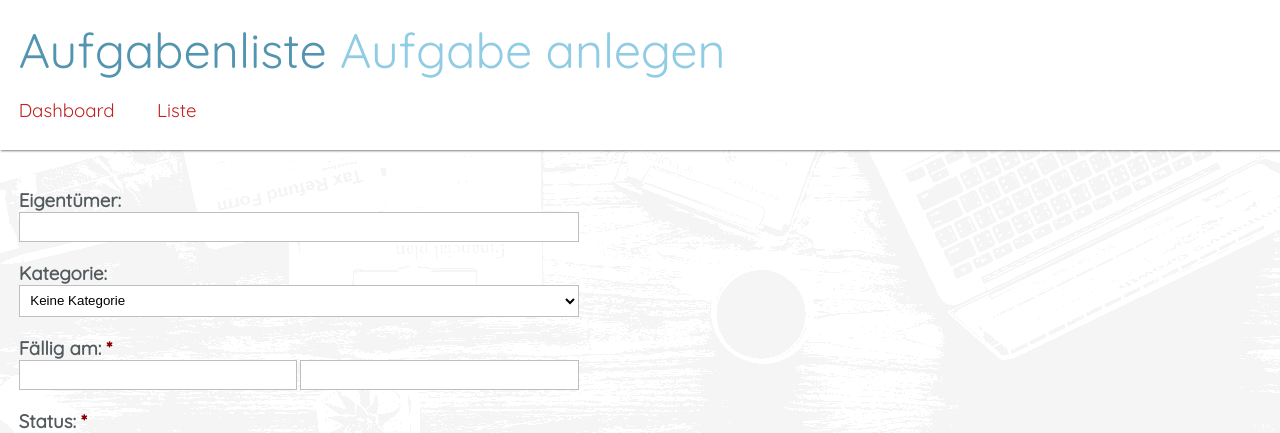
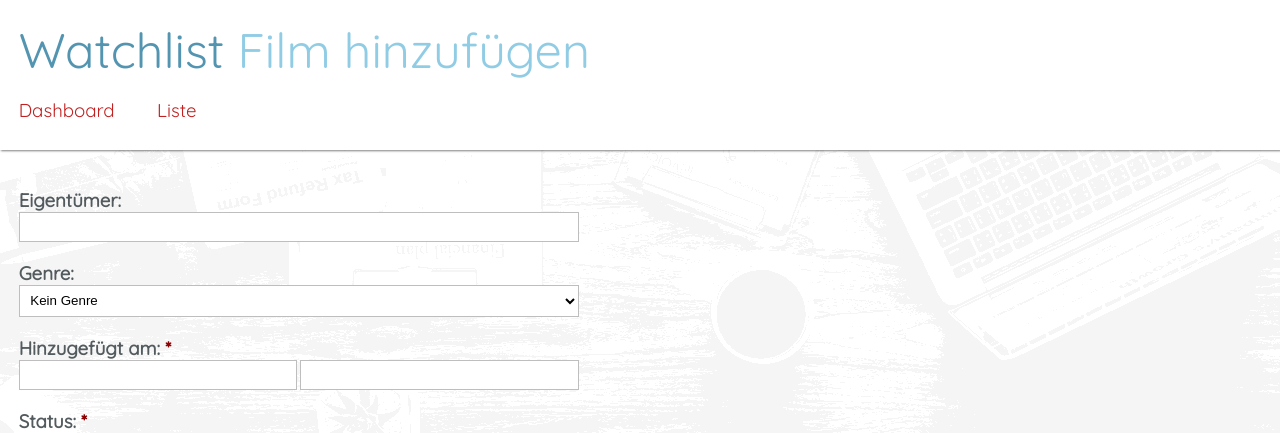
Before and after one commit to basti1499/myWatchlist, a Java web app: template src/main/webapp/WEB-INF/tasks/task_edit.jsp in a window 1280 px wide. Shown: the top 433 px of the page. Run offline with Tomcat 11, a stand-in JSP engine, Linux system fonts and the light colour scheme; the template is opened without the code that fills it, so the values that code supplies are empty.

Commit message:
Läuft. Änderungen in den JSP --> Elemente umbenannt.

```diff
--- a/src/main/webapp/WEB-INF/dashboard/dashboard.jsp
+++ b/src/main/webapp/WEB-INF/dashboard/dashboard.jsp
@@ -24,11 +24,11 @@
 
     <jsp:attribute name="menu">
         <div class="menuitem">
-            <a href="<c:url value="/app/tasks/list/"/>">Liste</a>
+            <a href="<c:url value="/app/tasks/list/"/>">Watchlist</a>
         </div>
 
         <div class="menuitem">
-            <a href="<c:url value="/app/tasks/task/new/"/>">Aufgabe anlegen</a>
+            <a href="<c:url value="/app/tasks/task/new/"/>">Film anlegen</a>
         </div>
 
         <div class="menuitem">
--- a/src/main/webapp/WEB-INF/tags/templates/base.tag
+++ b/src/main/webapp/WEB-INF/tags/templates/base.tag
@@ -22,7 +22,7 @@
     <head>
         <meta charset="utf-8" />
 
-        <title>Aufgabenliste: ${title}</title>
+        <title>Watchlist: ${title}</title>
 
         <!-- https://pixabay.com/de/flach-design-symbol-icon-www-2126884/ -->
         <link rel="shortcut icon" href="<c:url value="/img/favicon.png"/>">
@@ -39,7 +39,7 @@
             <%-- Titelzeile --%>
             <div id="titlebar">
                 <div class="appname">
-                    Aufgabenliste
+                    Watchlist
                 </div>
                 <div class="content">
                     ${title}
--- a/src/main/webapp/WEB-INF/tasks/task_edit.jsp
+++ b/src/main/webapp/WEB-INF/tasks/task_edit.jsp
@@ -17,10 +17,10 @@
     <jsp:attribute name="title">
         <c:choose>
             <c:when test="${edit}">
-                Aufgabe bearbeiten
+                Film bearbeiten
             </c:when>
             <c:otherwise>
-                Aufgabe anlegen
+                Film hinzufügen
             </c:otherwise>
         </c:choose>
     </jsp:attribute>
@@ -51,10 +51,10 @@
                     <input type="text" name="task_owner" value="${task_form.values["task_owner"][0]}" readonly="readonly">
                 </div>
 
-                <label for="task_category">Kategorie:</label>
+                <label for="task_category">Genre:</label>
                 <div class="side-by-side">
                     <select name="task_category">
-                        <option value="">Keine Kategorie</option>
+                        <option value="">Kein Genre</option>
 
                         <c:forEach items="${categories}" var="category">
                             <option value="${category.id}" ${task_form.values["task_category"][0] == category.id.toString() ? 'selected' : ''}>
@@ -65,7 +65,7 @@
                 </div>
 
                 <label for="task_due_date">
-                    Fällig am:
+                    Hinzugefügt am:
                     <span class="required">*</span>
                 </label>
                 <div class="side-by-side">
```
Also changed, not shown: src/main/webapp/WEB-INF/tasks/category_list.jsp (+5 -5 lines), src/main/webapp/WEB-INF/tasks/task_list.jsp (+7 -7 lines).
